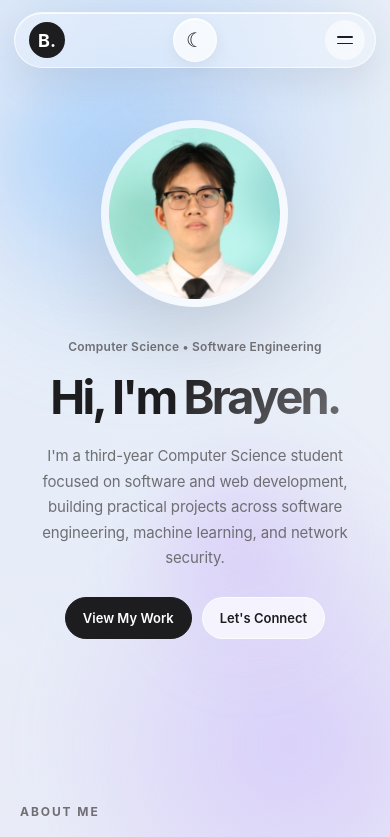
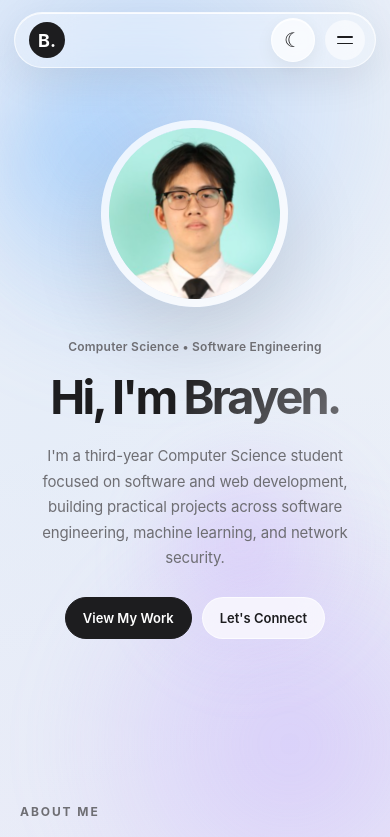
Before and after one commit to BrayenAP/MyPortfolio, a React (Vite) app: page / in a window 390 px wide. Shown: the top 837 px of the page. Built offline with nearby package versions, Linux system fonts and the light colour scheme.

Commit message:
Update index.css

```diff
--- a/src/index.css
+++ b/src/index.css
@@ -2841,3 +2841,26 @@ body.dark-mode .hero-actions .glass-button.primary {
     color: #ffffff;
   }
 }
+
+/* Mobile Navbar Button Position */
+@media (max-width: 700px) {
+  .navbar {
+    display: flex;
+    align-items: center;
+  }
+
+  .navbar-logo {
+    margin-right: auto;
+  }
+
+  .theme-toggle {
+    position: static;
+    margin-right: 10px;
+    flex-shrink: 0;
+  }
+
+  .mobile-menu-button {
+    position: static;
+    flex-shrink: 0;
+  }
+}
```
